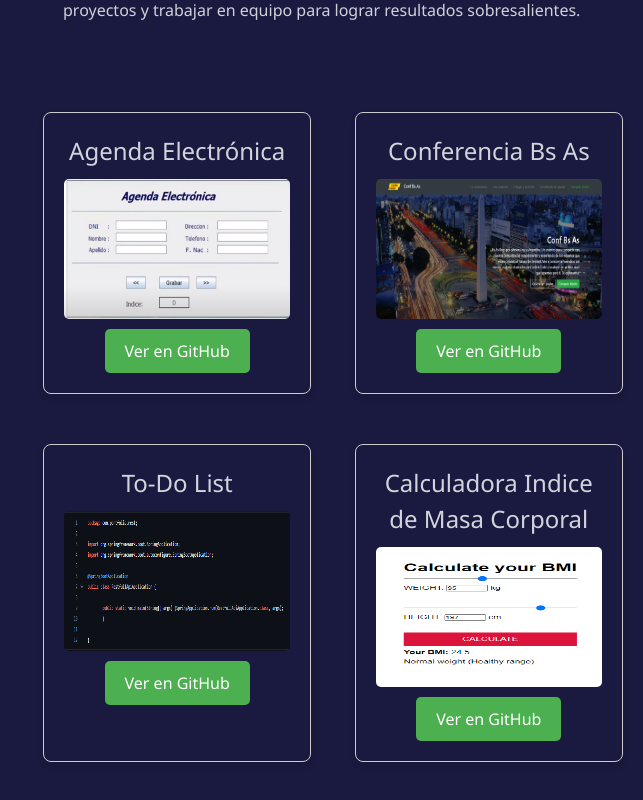
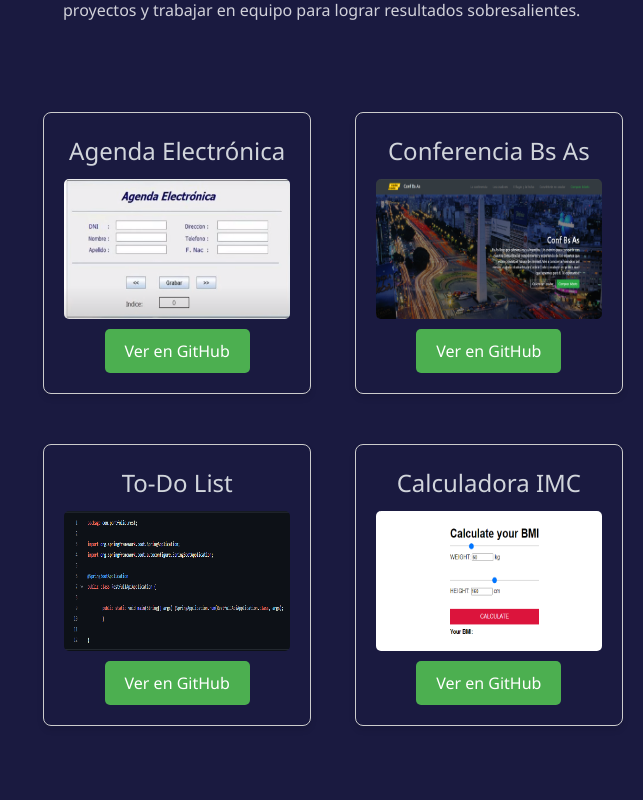
Before and after one commit to EdGhioldi/Portfolio, a plain HTML site: page index.html in a window 1280 px wide. Shown: the part 582-1382 px from the top of the page, without its empty margins (637-1280 px from the left). Drawn offline with nearby package versions, Linux system fonts and the light colour scheme.

Commit message:
Correcion PROYECTO 4: IBM CALCULATOR

```diff
--- a/index.html
+++ b/index.html
@@ -173,8 +173,8 @@
 
                 <!-- Proyecto 4: IBM Calculator -->
                     <div class="project-entry">
-                        <h2>Calculadora Indice de Masa Corporal</h2>
-                        <img src="images/proyecto-bmi.png" alt="Screenshot 4">
+                        <h2>Calculadora IMC</h2>
+                        <img src="images/proyecto-bmiCalculator.png" alt="Screenshot 4">
                         <a href="https://github.com/EdGhioldi/BMI-Calculator" target="_blank">Ver en GitHub</a>
                     </div>
                 </div>
```
Also changed, not shown: images/proyecto-bmi.png (deleted), images/proyecto-bmiCalculator.png (added).
